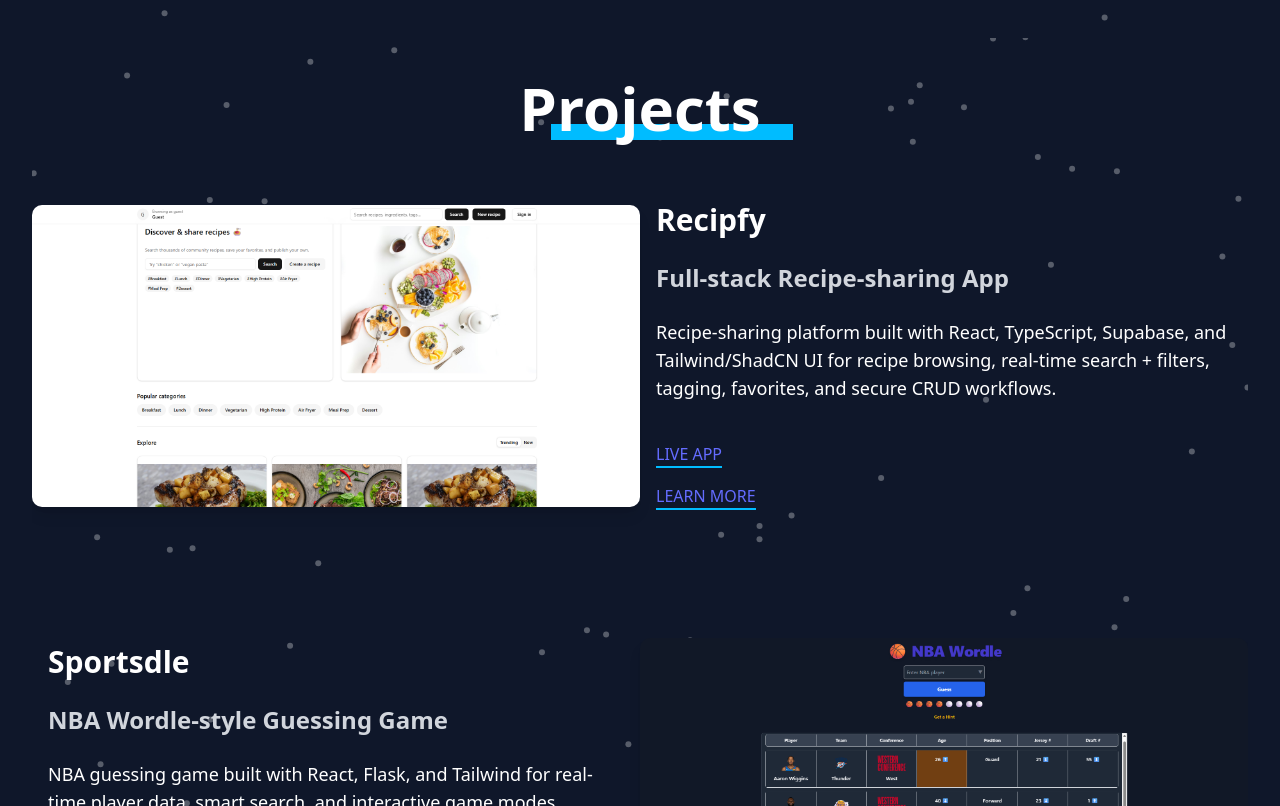
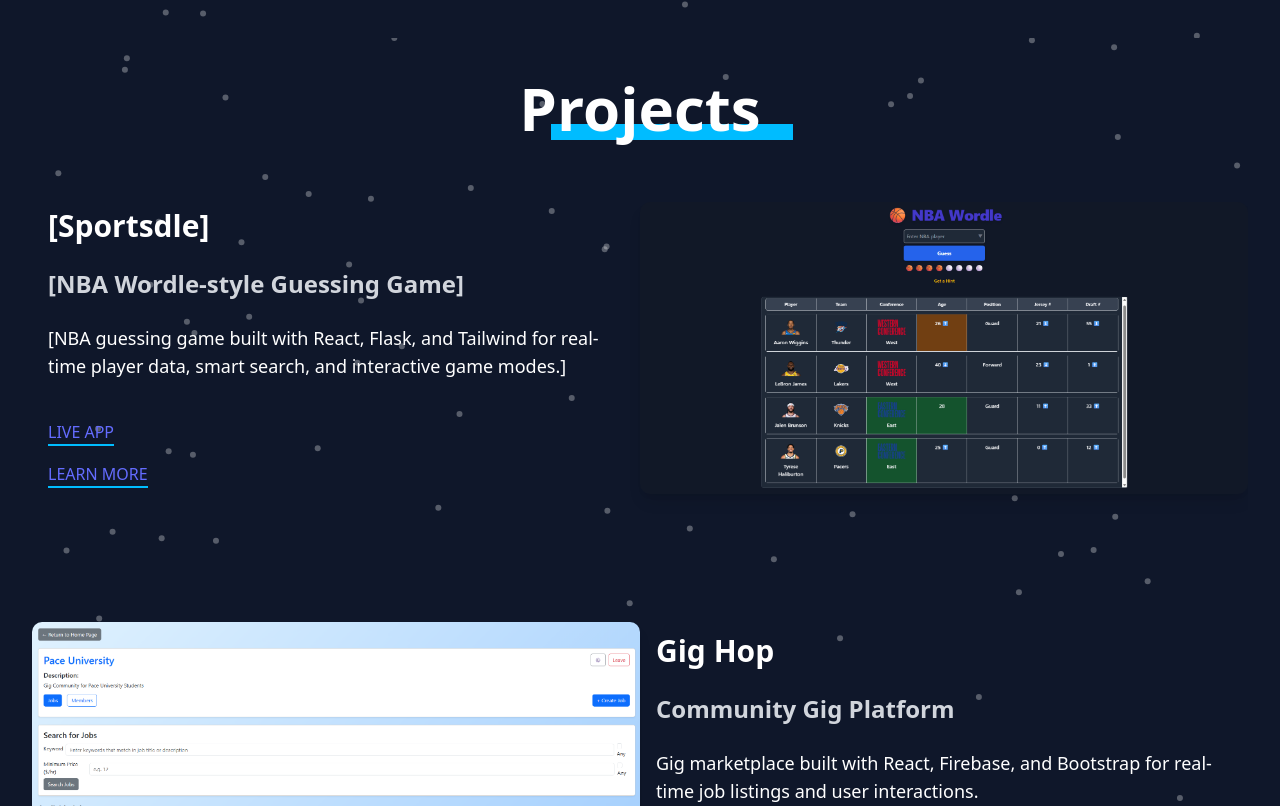
Before and after one commit to rcng81/Personal-Portfolio-Website, a React (Vite) app: page / in a window 1280 px wide. Shown: the part 1594-2400 px from the top of the page. Built offline with nearby package versions, Linux system fonts and the light colour scheme.

Commit message:
Updated new project

```diff
--- a/src/components/ProjectSection.tsx
+++ b/src/components/ProjectSection.tsx
@@ -3,7 +3,6 @@
 import precisionSyncImage from "@/assets/precision_sync.png";
 import boostBuddyImage from "@/assets/boostbuddy.png";
 import sportsdleImage from "@/assets/sportsdle.png";
-import recipfyImage from "@/assets/recipfy.png";
 
 export default function ProjectsSection() {
   return (
@@ -21,55 +20,15 @@
         </h2>
       </div>
 
-      <div className="z-10 flex-grow flex items-center justify-center w-full py-16">
-        <div className="grid grid-cols-1 md:grid-cols-2 w-full items-center">
-          {/* Left: Full-size Image */}
-          <div className="flex justify-start w-full h-auto relative">
-            <img
-              src={recipfyImage}
-              alt="Gig Hop App"
-              className="rounded-lg shadow-lg w-[100%] max-w-[1200px] h-auto object-contain transition-transform duration-300 hover:scale-95"
-            />
-          </div>
-
-          {/* Right: Project Details */}
-          <div className="text-left md:text-left space-y-6 px-4">
-            <h3 className="text-3xl font-bold">Recipfy</h3>
-            <h4 className="text-2xl font-semibold text-gray-300">Full-stack Recipe-sharing App</h4>
-            <p className="text-lg text-white max-w-xl">
-              Recipe-sharing platform built with React, TypeScript, Supabase, and Tailwind/ShadCN UI for recipe browsing, real-time search + filters, tagging, favorites, and secure CRUD workflows.
-            </p>
-            <div className="flex flex-col items-start space-y-4 pt-4">
-              <a
-                href="https://recipy-space.vercel.app/"
-                target="_blank"
-                rel="noopener noreferrer"
-                className="text-white font-semibold border-b-2 border-sky-400 hover:text-sky-400 hover:border-white"
-              >
-                LIVE APP
-              </a>
-              <a
-                href="https://github.com/rcng81/recipe-app"
-                target="_blank"
-                rel="noopener noreferrer"
-                className="text-white font-semibold border-b-2 border-sky-400 hover:text-sky-400 hover:border-white"
-              >
-                LEARN MORE
-              </a>
-            </div>
-          </div>
-        </div>
-      </div>
-
       {/* New Project (Text Left, Image Right) */}
       <div className="z-10 flex-grow flex items-center justify-center w-full py-16">
         <div className="grid grid-cols-1 md:grid-cols-2 w-full items-center">
           {/* Left: Project Details */}
           <div className="text-left md:text-left space-y-6 px-4">
-            <h3 className="text-3xl font-bold">Sportsdle</h3>
-            <h4 className="text-2xl font-semibold text-gray-300">NBA Wordle-style Guessing Game</h4>
+            <h3 className="text-3xl font-bold">[Sportsdle]</h3>
+            <h4 className="text-2xl font-semibold text-gray-300">[NBA Wordle-style Guessing Game]</h4>
             <p className="text-lg text-white max-w-xl">
-              NBA guessing game built with React, Flask, and Tailwind for real-time player data, smart search, and interactive game modes.
+              [NBA guessing game built with React, Flask, and Tailwind for real-time player data, smart search, and interactive game modes.]
             </p>
             <div className="flex flex-col items-start space-y-4 pt-4">
               <a
```
Also changed, not shown: 1 other file (tests, documents, lock files or other folders).
